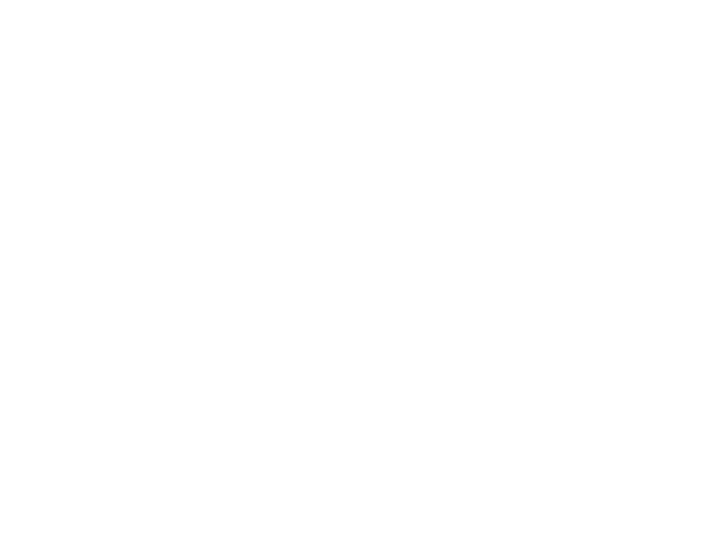
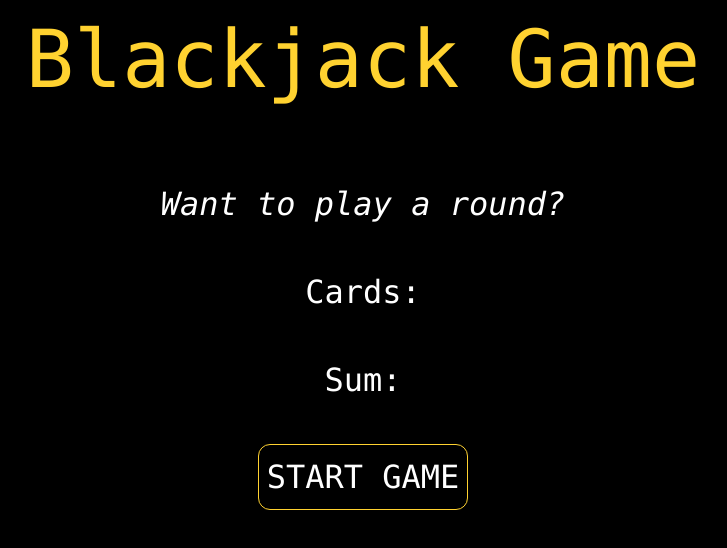
Before and after one commit to antoninmrtl/JS-blackjack, a website: page html/index.html in a window 1280 px wide. Shown: the whole page, without its empty margins (277-1004 px from the left). Drawn offline with nearby package versions, Linux system fonts and the light colour scheme.

Commit message:
Add button startgame

```diff
--- a/html/index.html
+++ b/html/index.html
@@ -6,7 +6,16 @@
     <script defer src="../js/index.js"></script>
     <title>BlackJack</title>
 </head>
-<body>
-
+<body class="bg-black text-white font-mono">
+<header class="flex justify-center">
+    <h1 class="text-[5rem] text-amber-300 text-bold">Blackjack Game</h1>
+</header>
+<main class="flex flex-col items-center gap-10 mt-15 text-[2rem] text-semibold">
+    <p id="message-el" class="italic">Want to play a round?</p>
+    <p>Cards:</p>
+    <p>Sum:</p>
+    <button type="button" id="start" class="cursor-pointer border border-amber-300 rounded-xl p-2">START GAME</button>
+</main>
+<footer></footer>
 </body>
 </html>
--- a/js/index.js
+++ b/js/index.js
@@ -3,14 +3,18 @@ let secondCard = 11
 let sum = firstCard + secondCard
 let hasBJ = false;
 let isAlive = true;
+let message = "";
+const buttonStart = document.getElementById('start')
+buttonStart.addEventListener('click', function(){
+    console.log(message)
+})
 
 if(sum <= 20){
-    console.log('Do you want to draw a new card?')
+    message = 'Do you want to draw a new card?';
 }else if(sum === 21){
-    console.log('BJ !')
+    message = 'BJ !';
     hasBJ = true;
 }else {
-    console.log("You\'re out of the game!")
+    message = 'You\'re out of the game!';
     isAlive = false
-
 }
```
